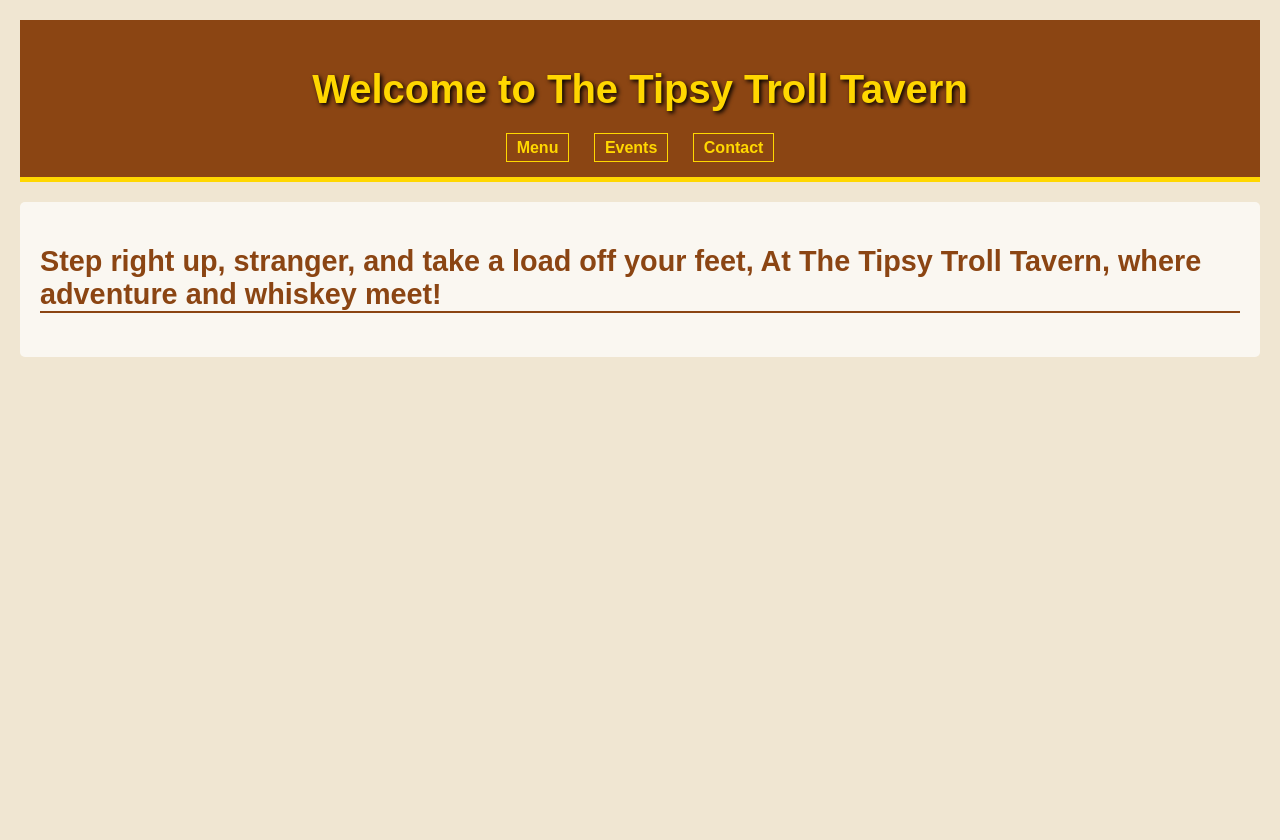
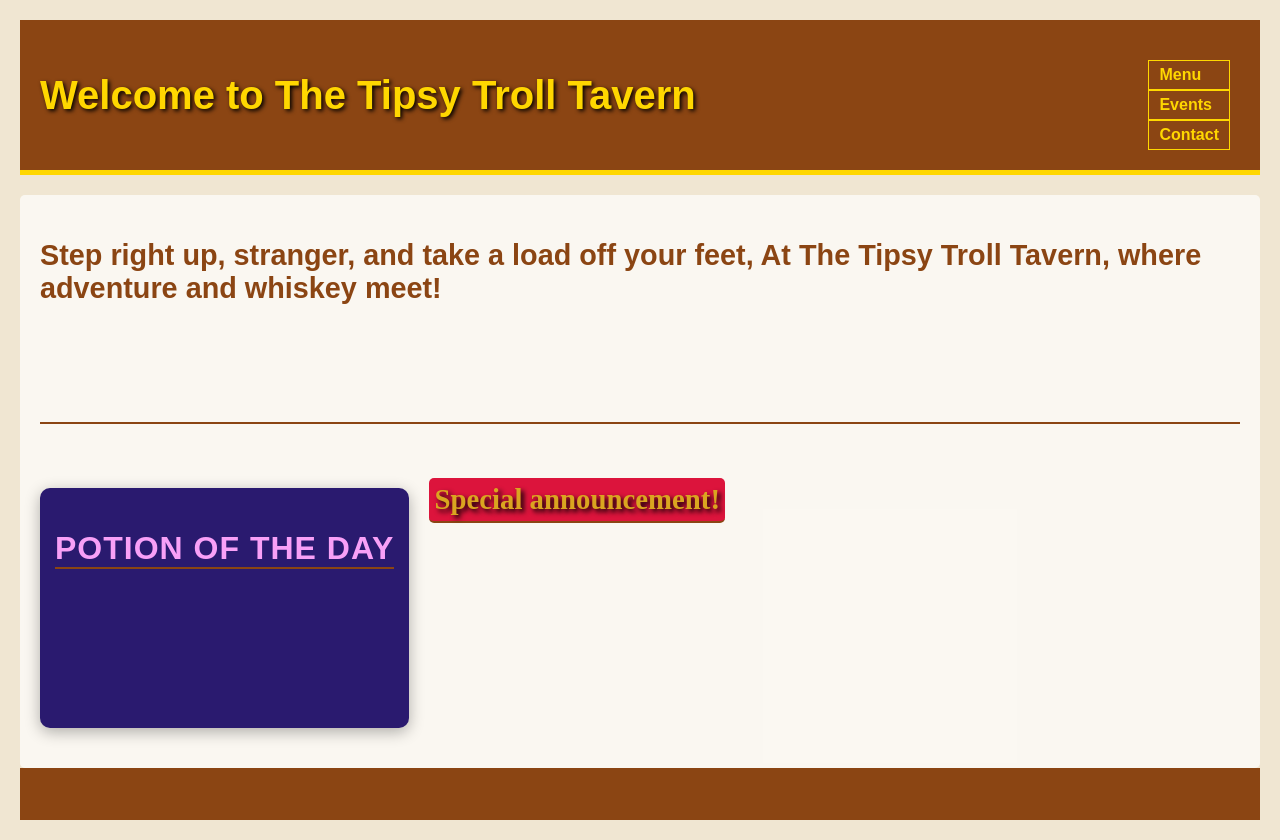
Before and after one commit to Rebecca-kodehode/TipsyTroll, a plain HTML site: page index.html in a window 1280 px wide. Before the commit the page ends 800 px from the top, so only its background shows below. Drawn offline with Linux system fonts and the light colour scheme.

Commit message:
added color, font, box model, and flexbox

```diff
--- a/index.html
+++ b/index.html
@@ -4,101 +4,7 @@
     <meta charset="UTF-8" />
     <meta name="viewport" content="width=device-width, initial-scale=1.0" />
     <title>The Tipsy Troll Tavern</title>
-    <style>
-      body {
-        font-family: arial, sans-serif;
-        background-color: #f0e6d2;
-        color: #33281e;
-        margin: 0;
-        padding: 20px;
-      }
-
-      header {
-        background-color: #8b4513;
-        color: #ffd700;
-        padding: 20px;
-        text-align: center;
-        font-family: "Copperplate", fantasy;
-        border-bottom: 5px solid #ffd700;
-      }
-
-      h1 {
-        font-size: 2.5em;
-        text-shadow: 2px 2px 4px #000000;
-      }
-
-      nav {
-        margin-top: 20px;
-      }
-
-      nav a {
-        color: #ffd700;
-        text-decoration: none;
-        margin: 0 10px;
-        transition: color 0.3s ease;
-        font-weight: bold;
-        padding: 5px 10px;
-        border: 1px solid #ffd700;
-      }
-
-      nav a:hover {
-        color: #ff6347;
-      }
-
-      main {
-        padding: 20px;
-        background-color: rgba(255, 255, 255, 0.7);
-        border-radius: 5px;
-        margin-top: 20px;
-      }
-
-      section {
-        margin-bottom: 30px;
-        padding: 15px;
-        border: 1px solid #8b4513;
-      }
-
-      h2 {
-        color: #8b4513;
-        font-size: 1.8em;
-        border-bottom: 2px solid #8b4513;
-      }
-
-      button {
-        background-color: #4caf50;
-        color: white;
-        padding: 10px 20px;
-        border: none;
-        cursor: pointer;
-        font-weight: bold;
-        margin-top: 10px;
-      }
-
-      footer {
-        background-color: #8b4513;
-        color: #ffd700;
-        font-style: italic;
-      }
-
-      input[type="text"] {
-        padding: 10px;
-        width: calc(100% - 22px);
-        margin-bottom: 10px;
-        border: 1px solid #ccc;
-      }
-
-      .special-item {
-        font-weight: bold;
-        font-size: 1.5em;
-        color: #ff6347;
-        background-color: #f0e6d2;
-        padding: 10px;
-        border: 2px solid #ff6347;
-        border-radius: 5px;
-        text-align: center;
-        margin-top: 20px;
-      }
-    </style>
+    <link rel="stylesheet" href="style.css" />
   </head>
   <body>
     <header>
@@ -113,6 +19,13 @@
         Step right up, stranger, and take a load off your feet, At The Tipsy
         Troll Tavern, where adventure and whiskey meet!
       </h2>
+      <div class="potion-of-the-day">
+        <h2>Potion of the Day</h2>
+      </div>
+      <div class="special-announcement">
+        <h2>Special announcement!</h2>
+        <p><!--what is the announcement?--></p>
+      </div>
     </main>
     <footer>
       <p></p>
--- /dev/null
+++ b/style.css
@@ -0,0 +1,156 @@
+body {
+    font-family: arial, sans-serif;
+    background-color: #f0e6d2;
+    color: #33281e;
+    margin: 0;
+    padding: 20px;
+    display: flex;
+    flex-direction: column;
+    min-height: 100vh;
+  }
+
+  header {
+    background-color: #8b4513;
+    color: #ffd700;
+    padding: 20px;
+    text-align: center;
+    font-family: "Copperplate", fantasy;
+    border-bottom: 5px solid #ffd700;
+    display: flex;
+    justify-content: space-between;
+    align-items: center;
+  }
+
+  h1 {
+    font-size: 2.5em;
+    text-shadow: 2px 2px 4px #000000;
+  }
+
+  nav {
+    margin-top: 20px;
+  }
+
+  nav a {
+    color: #ffd700;
+    text-decoration: none;
+    margin: 0 10px;
+    transition: color 0.3s ease;
+    font-weight: bold;
+    padding: 5px 10px;
+    border: 1px solid #ffd700;
+    display: flex;
+    gap:  10px;
+  }
+
+  nav a:hover {
+    color: #ff6347;
+  }
+
+  main {
+    padding: 20px;
+    background-color: rgba(255, 255, 255, 0.7);
+    border-radius: 5px;
+    margin-top: 20px;
+    flex: 1;
+    display: flex;
+    flex-wrap: wrap;
+    gap: 20px;
+  }
+
+  section {
+    margin-bottom: 30px;
+    padding: 15px;
+    border: 1px solid #8b4513;
+    flex: 1;
+    display: flex;
+    flex-wrap: wrap;
+    gap: 20px;
+    padding: 20px;
+  }
+
+  h2 {
+    color: #8b4513;
+    font-size: 1.8em;
+    border-bottom: 2px solid #8b4513;
+  }
+
+  button {
+    background-color: #4caf50;
+    color: white;
+    padding: 10px 20px;
+    border: none;
+    cursor: pointer;
+    font-weight: bold;
+    margin-top: 10px;
+  }
+
+  footer {
+    background-color: #8b4513;
+    color: #ffd700;
+    font-style: italic;
+    display: flex;
+    justify-content: center;
+    padding: 10px;
+  }
+
+  input[type="text"] {
+    padding: 10px;
+    width: calc(100% - 22px);
+    margin-bottom: 10px;
+    border: 1px solid #ccc;
+  }
+
+  .special-item {
+    font-weight: bold;
+    font-size: 1.5em;
+    color: #ff6347;
+    background-color: #f0e6d2;
+    padding: 10px;
+    border: 2px solid #ff6347;
+    border-radius: 5px;
+    text-align: center;
+    margin-top: 20px;
+  }
+
+  .potion-of-the-day {
+    background-color: #2a1a6f;
+    color: #f9c9ff;
+    font-family: 'cursive', sans-serif;
+    padding: 15px;
+    border-radius: 10px;
+    box-shadow: 0px 4px 15px rgba(0, 0, 0, 0.3);
+    margin: 20px 0;
+    text-align: center;
+  }
+
+  .potion-of-the-day h2 {
+    font-size: 2rem;
+    font-weight: bold;
+    text-transform: uppercase;
+    letter-spacing: 1px;
+    color: #f8a0f7;
+  }
+
+  .special-announcement h2 {
+    background-color: crimson;
+    color: goldenrod;
+    font-family: 'Times New Roman', Times, serif;
+    padding: 5px;
+    border-radius: 5px;
+    margin: 10px 0;
+    text-align: center;
+    font-weight: bold;
+    text-shadow: 3px 3px 5px #000000;
+  }
+
+  .menu-items {
+    display: flex;
+    flex-wrap: wrap;
+    gap: 10px;
+  }
+
+  .menu-items {
+    flex: 1 1 200px;
+    padding: 10px;
+    border: 1px solid #ffd700;
+  }
```
